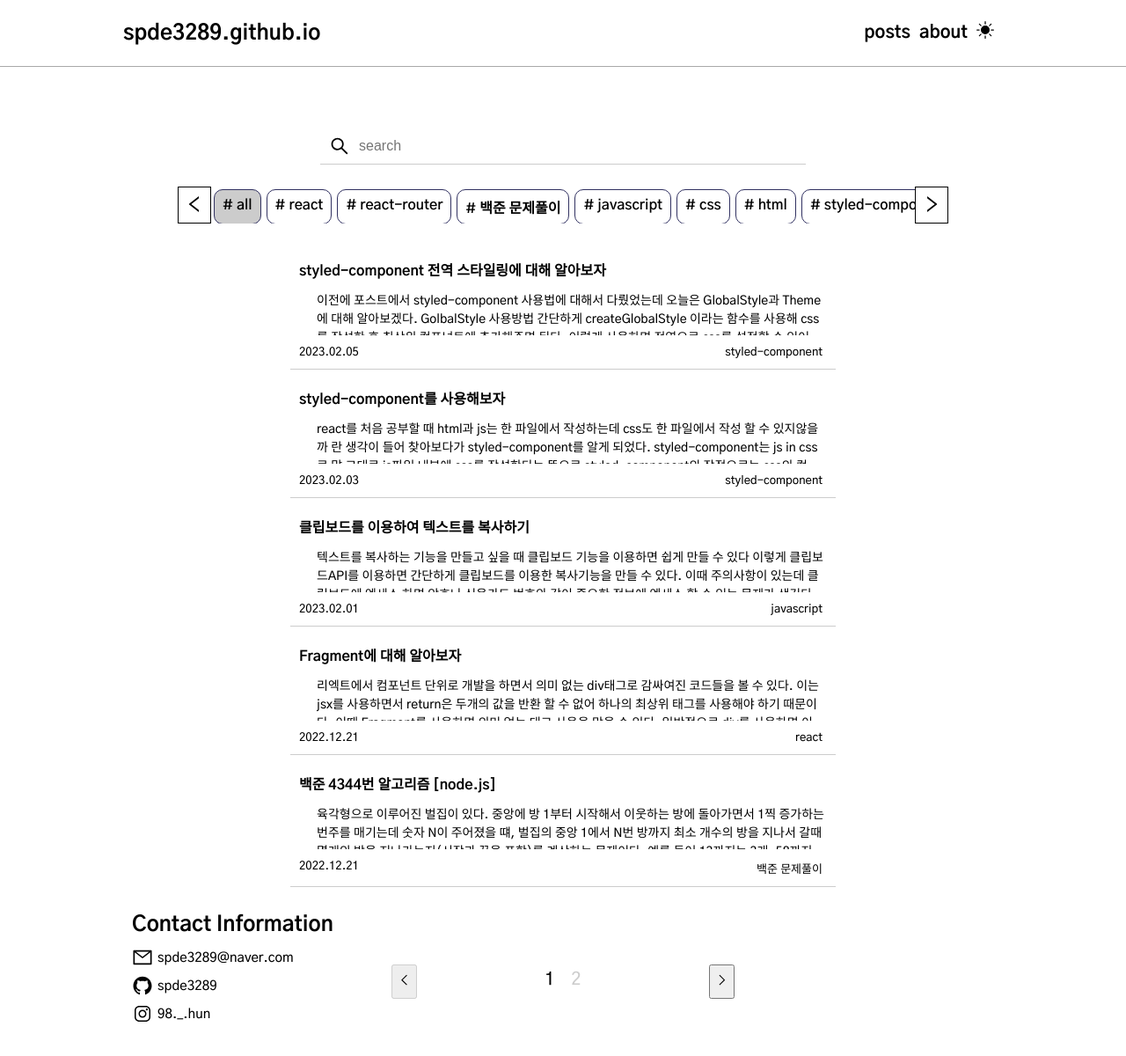
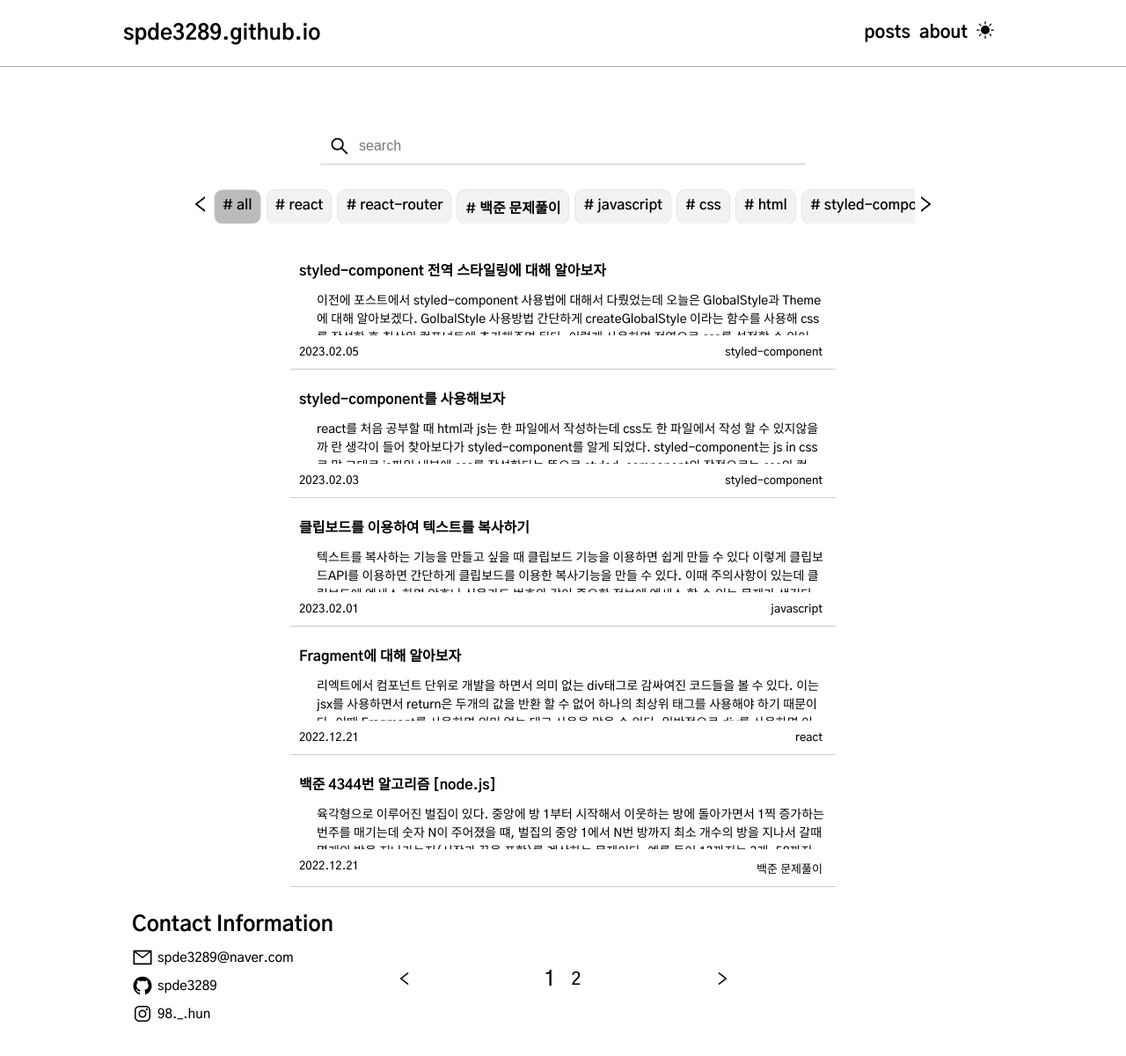
Before and after one commit to spde3289/spde3289.github.io, a React (Create React App) app: page /posts in a window 1280 px wide. Shown: the whole page at 88% size. Built offline with nearby package versions, Linux system fonts and the light colour scheme.

Commit message:
feat: darkmode end

```diff
--- a/src/components/Header.jsx
+++ b/src/components/Header.jsx
@@ -1,4 +1,4 @@
-import React, { useState} from 'react';
+import React from 'react';
 import styled from "styled-components";
 import { Link } from 'react-router-dom';
 import { BsFillSunFill, BsFillMoonFill } from 'react-icons/bs';
--- a/src/components/Tag.jsx
+++ b/src/components/Tag.jsx
@@ -2,12 +2,12 @@ import React from 'react';
 import styled from "styled-components";
 //import content from '../postInfo';
 
-const Tag = ({tagName,currentTag, color}) => {
-    const OnClick = (e) => {
+const Tag = ({tagName, currentTag, color}) => {
+    const OnClick = () => {
         if(tagName.charAt(0) === '#'){
-            const tag = tagName.replace('# ', '')
-            currentTag(tag)
-        }
+            const tag = tagName.replace('# ', '');
+            currentTag(tag);
+        };
     };
     return(
         <Tech color={color} onClick={OnClick}>{tagName}</Tech>
@@ -19,9 +19,9 @@ const Tech = styled.div`
     width: max-content;
     font-size: 16px;
     font-weight: 600;
-    border: 1px solid #313161;
+    border: 1px solid #e6e6e6;
     transition: all .2s ease-in-out;
-    background-color: ${({color}) => color};
+    background-color: ${({color,theme}) => color ? color : theme.color.tag};
     border-radius: 10px;
     padding: 7px 9px;
     margin: 3px;
--- a/src/components/post/GiscusApp.jsx
+++ b/src/components/post/GiscusApp.jsx
@@ -1,10 +1,13 @@
-import Giscus from '@giscus/react';
-import styled from 'styled-components';
+import styled, { useTheme } from 'styled-components';
+//import Giscus from '@giscus/react';
 
 export default function GiscusApp() {
+
+  const theme = useTheme()
+
   return (
     <Container>
-      <Giscus
+      <giscus-widget
         id='comments'
         repo="spde3289/spde3289.github.io"
         repoId="R_kgDOH_0sSg"
@@ -15,7 +18,7 @@ export default function GiscusApp() {
         reactionsEnabled="1"
         emitMetadata="0"
         inputPosition="top"
-        theme="light"
+        theme={theme.color.comment}
         lang="ko"
         loading="lazy"
       />
--- a/src/components/post/pagination/Pagination.jsx
+++ b/src/components/post/pagination/Pagination.jsx
@@ -1,6 +1,6 @@
 import  React, { useState, useMemo }  from 'react';
 import styled from "styled-components";
-import { GrNext, GrPrevious } from 'react-icons/gr'
+import { AiOutlineLeft, AiOutlineRight } from 'react-icons/ai'
 import ContentBox from '../ContentBox';
 
 const Pagination = ({
@@ -25,11 +25,15 @@ const Pagination = ({
     };
 
     const handlePrevClick = ()=>{
+        if(currentPage !== page[0]){
             onPrevClick();
+        }
     };
 
     const handleNextClick = ()=>{
+        if(currentPage !== page[page.length-1]){
             onNextClick();
+        }
     };
 
     const handlePageClick = (e)=>{
@@ -54,32 +58,24 @@ const Pagination = ({
                 ))}
                 </PostColumn>
                 <Pages>
-                    <PageBtn
-                        onClick={handlePrevClick}
-                        disabled={currentPage === page[0]}>
-                        <GrPrevious/>
+                    <PageBtn onClick={handlePrevClick}>
+                        <AiOutlineLeft/>
                     </PageBtn>
                         <Number>
-                            {page.map(page=>{
-                                if(page <= maxPageLimit && page > minPageLimit){
-                                    return(
+                            {page.map(page => (
+                                page <= maxPageLimit && page > minPageLimit ?
                                 <Page
                                 key={page}
                                 id={page}
                                 onClick={handlePageClick}
-                                        color={currentNum === page ? '#000' : '#ccc'}>
+                                scale={currentNum === page ? '1.2' : '1'}>
                                     {page}
                                 </Page>
-                                    );
-                                }else{
-                                    return null;
-                                };
-                            })}
+                                : null
+                            ))}
                         </Number>
-                    <PageBtn
-                        onClick={handleNextClick}
-                        disabled={currentPage === page[page.length-1]}>
-                        <GrNext/>
+                    <PageBtn onClick={handleNextClick}>
+                        <AiOutlineRight/>
                     </PageBtn>
                 </Pages>
             </ContentPoint>
@@ -102,7 +98,7 @@ const PostColumn = styled.div`
 
 const Pages = styled.ul`
     display: flex;
-    align-items: stretch;
+    align-items: center;
     justify-content: space-evenly;
     li:hover{
         cursor: pointer;
@@ -114,13 +110,16 @@ const Number = styled.div`
 `;
 
 const Page = styled.li`
-    color: ${({ color }) => color};
+    color: ${({ theme }) => theme.color.font };
+    scale: ${({ scale }) => scale };
     margin: 5px;
     width: 20px;
     text-align: center;
 `;
 
-const PageBtn = styled.button`
+const PageBtn = styled.div`
+    color : ${({ theme }) => theme.color.font};
+    cursor: pointer;
     margin-bottom: -4px;
 `;
 
--- a/src/pages/Home.jsx
+++ b/src/pages/Home.jsx
@@ -126,6 +126,8 @@ const SearchContainer = styled.div`
 `;
 
 const Search = styled.input`
+    background-color: ${({theme}) => theme.color.body};
+    color: ${({theme}) => theme.color.font};
     font-size: 16px;
     height: 34px;
     width: 460px;
--- a/src/pages/Posts.jsx
+++ b/src/pages/Posts.jsx
@@ -1,6 +1,6 @@
 import React, { useState, useRef, useEffect } from 'react';
 import { useLocation } from 'react-router-dom';
-import styled from "styled-components";
+import styled, { useTheme } from "styled-components";
 import Passengers from '../components/post/pagination/Passengers'
 import Tag from '../components/Tag';
 
@@ -24,6 +24,7 @@ const Posts = () => {
     const [tag, setTag] = useState('all');
     const ref = useRef();
     const location = useLocation();
+    const theme = useTheme();
     const value = location.state?.value;
 
     useEffect(()=>{
@@ -83,7 +84,7 @@ const Posts = () => {
                 <TagSlider>
                     <TagContainer left={`-${posState}px`} ref={ref}>
                         {taglist.map(el =>
-                            <Tag color={ el.replace('# ', '') === tag ? '#ccc' : '#fff' } key={el} tagName={el} currentTag={currentTag}/>
+                            <Tag color={ el.replace('# ', '') === tag ? theme.color.currentTag : '' } key={el} tagName={el} currentTag={currentTag}/>
                         )}
                     </TagContainer>
                 </TagSlider>
@@ -126,6 +127,8 @@ const SearchContainer = styled.div`
 `;
 
 const Search = styled.input`
+    background-color: ${({theme}) => theme.color.body};
+    color: ${({theme}) => theme.color.font};
     font-size: 16px;
     height: 34px;
     width: 460px;
@@ -136,6 +139,7 @@ const Search = styled.input`
 
 const SliderContainer = styled.div`
     display: flex;
+    align-items: center;
     justify-content: center;
     margin-bottom: 30px;
 `;
@@ -153,13 +157,12 @@ const TagContainer = styled.div`
     position: absolute;
     left: ${ ({left})=>left};
     display: flex;
-    //transform: translate3d(0px, 0px, 0px);
     transition: all 500ms ease-in-out 0s;
 `;
 
-const SliderButton = styled.button`
-    border: 1px solid black;
-    background-color: white;
+const SliderButton = styled.div`
+    color : ${({ theme }) => theme.color.font};
+    margin-bottom: -4px;
 `;
 
 const PostContainer = styled.div`
--- a/src/theme.js
+++ b/src/theme.js
@@ -2,12 +2,38 @@ export const light = {
   color : {
     body : '#fff',
     font : '#000',
+    comment : 'light',
+    tag : 'rgba(13,12,34,.05)',//'#e6e6e6'
+    currentTag : '#bbbbbb',
   },
 };
 
 export const dark = {
   color : {
-    body : '#000',
-    font : '#fff',
+    body : '#232326',
+    font : '#e6e6e6',
+    comment : 'dark',
+    tag : '#232326',
+    currentTag : '#563b56',
     },
 };
+
+/*
+  --primary-text-color: #e6e6e6;
+  --secondary-text-color: #768390;
+  --content-text-color: #e6e6e6;
+  --button-background-color: #444c56;
+  --button-text-color: #363f47;
+  --tab-text-color: #768390;
+  --tab-hover-text-color: #232326;
+  --tab-selected-background-color: #373e47;
+  --chip-background-color: #323a42;
+  --bio-link-icon-color: #e6e6e6;
+  --about-link-icon-color: #a8a8a8;
+  --link-text-color: #90b0ec;
+  --post-card-border-color: #363f47;
+  --markdown-table-even-cell-background-color: #2d333b;
+  --markdown-table-border-color: #444c56;
+  --markdown-blockquote-border-color: #4f5864;
+  --markdown-border-color: #e1e4e8;
+*/
```
Lines whose indentation alone changed are shown as unchanged.
